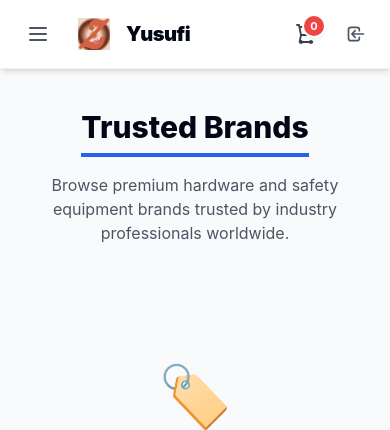
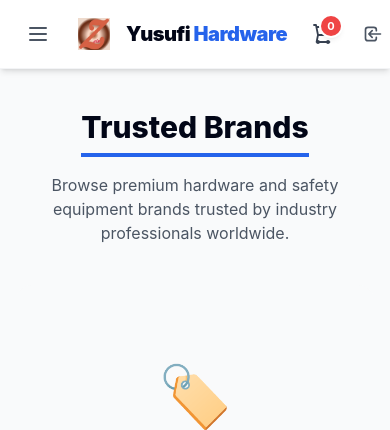
Before and after one commit to tahereducation01/Yusufi, a Flask app: page /brands in a window 390 px wide. Shown: the top 430 px of the page. Run offline with Flask 3, Linux system fonts and the light colour scheme; data that the repository does not hold is empty; parts of the project's set-up code (start-up, migrations or seed data) failed here and were passed over; some libraries are stand-ins or nearby versions.

Commit message:
Fix HTML structure for Yusufi Hardware display

```diff
--- a/templates/base.html
+++ b/templates/base.html
@@ -119,9 +119,9 @@
               <span class="hidden text-brand text-xl font-black">YH</span>
             </div>
             <div class="flex items-baseline">
-              <span class="text-navy-dark font-black text-xl md:text-2xl tracking-tight whitespace-nowrap">Yusufi <span
-                  class="text-brand hidden sm:inline">Hardware</span></span>
-            </div>
+  <span class="text-navy-dark font-black text-xl md:text-2xl tracking-tight whitespace-nowrap">Yusufi <span
+      class="text-brand">Hardware</span></span>
+</div>
           </a>
         </div>
 
```
